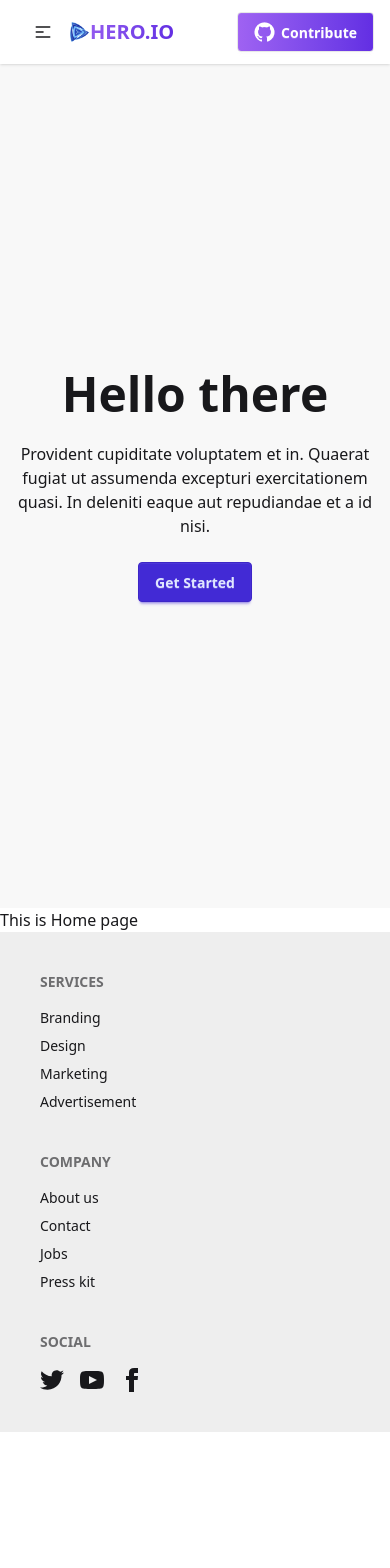
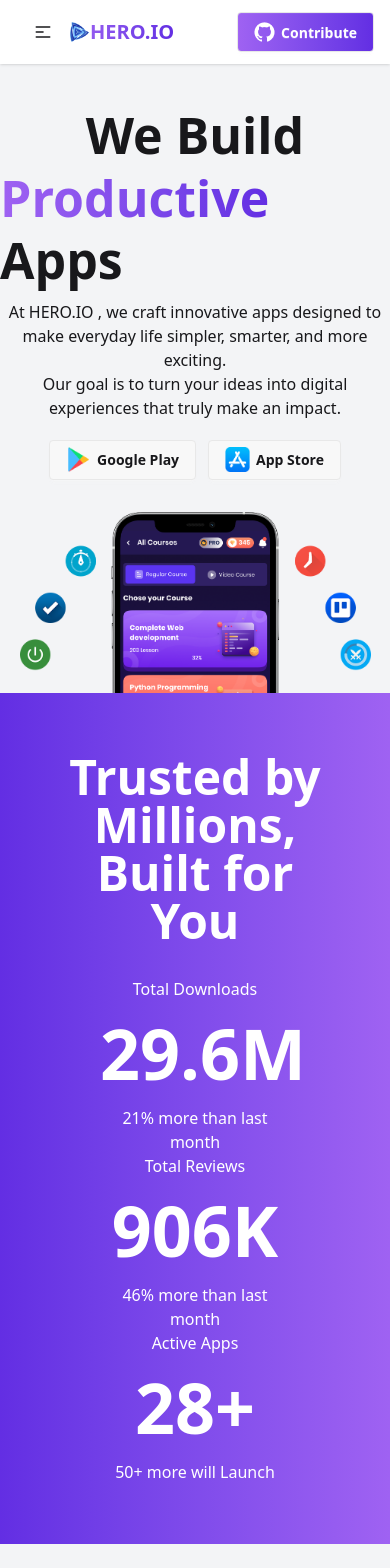
Before and after one commit to shams-labib/Assingment-8-Hero-Books, a React (Vite) app: page / in a window 390 px wide. Shown: the top 1568 px of the page. Before the commit the page ends 1432 px from the top, so only its background shows below. Built offline with nearby package versions, Linux system fonts and the light colour scheme.

Commit message:
added hero section and full responsive

```diff
--- a/src/Components/FullDisplaySection/Hero.jsx
+++ b/src/Components/FullDisplaySection/Hero.jsx
@@ -1,16 +1,44 @@
 import React from 'react';
+import playStore from '../../assets/playstore.png'
+import appsStore from '../../assets/appstore.png'
+import heroImg from '../../assets/hero.png'
+import { Link } from 'react-router';
 
 const Hero = () => {
     return (
-       <div className="hero bg-base-200 min-h-screen">
-  <div className="hero-content text-center">
-    <div className="max-w-md">
-      <h1 className="text-5xl font-bold">Hello there</h1>
-      <p className="py-6">
-        Provident cupiditate voluptatem et in. Quaerat fugiat ut assumenda excepturi exercitationem
-        quasi. In deleniti eaque aut repudiandae et a id nisi.
-      </p>
-      <button className="btn btn-primary">Get Started</button>
+       <div className="hero bg-gray-100  ">
+  <div className="flex flex-col items-center justify-center my-10  ">
+    <h1 className='md:text-[72px] text-[50px] font-semibold m-0 leading-tight'>We Build </h1>
+    <h1 className='md:text-[72px] text-[50px] font-semibold m-0 leading-tight'><span className='bg-gradient-to-l from-[#632EE3] to-[#9F62F2] bg-clip-text text-transparent'>Productive</span> Apps </h1>
+    <p className='mt-2 text-center px-2 md:px-0'>At HERO.IO , we craft innovative apps designed to make everyday life simpler, smarter, and more exciting.</p>
+    <p className='text-center px-2 md:px-0'> Our goal is to turn your ideas into digital experiences that truly make an impact.</p>
+    <div className='flex gap-3 items-center justify-center mt-5'>
+      <Link to={'https://play.google.com/store/games?hl=enl'} className='btn font-semibold'><span><img className='w-[25px] h-[25px]' src={playStore} alt="" /></span>Google Play</Link>
+      <Link to={'https://www.apple.com/app-store/'} className='btn font-semibold'><span><img className='w-[25px] h-[25px]' src={appsStore} alt="" /></span>App Store</Link>
+    </div>
+    <div className='flex flex-col items-center justify-center mt-8'>
+      <div className='flex items-center justify-center'><img className='w-[90%] h-[90%]' src={heroImg} alt="" /></div>
+      <div className=' w-screen  bg-gradient-to-r from-[#632EE3] to-[#9F62F2] p-[60px]'>
+          <h1 className='text-white text-5xl font-semibold text-center'>Trusted by Millions, Built for You</h1>
+
+         <div className='grid md:grid-cols-3 grid-cols-1 px-10 mt-8'>
+           <div className='text-white text-center'>
+            <p>Total Downloads</p>
+            <h1  className='text-[70px] font-bold'>29.6M</h1>
+            <p>21% more than last month</p>
+          </div>
+           <div className='text-white text-center'>
+            <p>Total Reviews</p>
+            <h1  className='text-[70px] font-bold'>906K</h1>
+            <p>46% more than last month</p>
+          </div>
+           <div className='text-white text-center'>
+            <p>Active Apps</p>
+            <h1  className='text-[70px] font-bold'>28+</h1>
+            <p>50+ more will Launch</p>
+          </div>
+         </div>
+      </div>
     </div>
   </div>
 </div>
```
Also changed, not shown: src/assets/appstore.png (added), src/assets/playstore.png (added).
